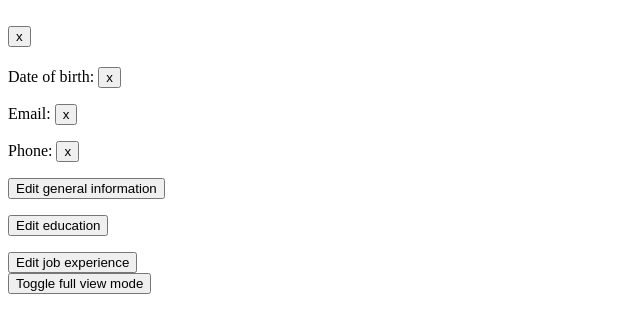
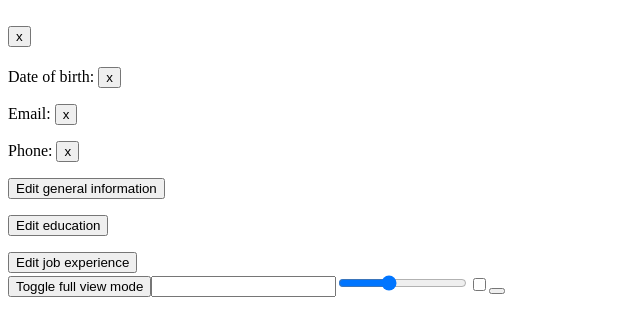
Before and after one commit to Diesel01/cv-project, a React (Create React App) app: page / in a window 1280 px wide. Shown: the top 336 px of the page, without its empty margins (0-640 px from the left). Built offline with nearby package versions, Linux system fonts and the light colour scheme.

Commit message:
Added a FontSelector component, which alters both ViewMode and App style. Still need to make a loto of changes to it.

```diff
--- a/src/App.js
+++ b/src/App.js
@@ -1,5 +1,4 @@
 import  React from "react";
-import Draggable from 'react-draggable';
 import uniqid from "uniqid";
 import { parseISO, format } from "date-fns";
 import GeneralInfo from "./components/GeneralInfo";
@@ -9,6 +8,7 @@ import { EducationForm } from "./components/EducationForm";
 import JobExp from './components/JobExp';
 import { JobExpForm } from "./components/JobExpForm";
 import ViewMode from "./components/ViewMode";
+import FontSelector from "./components/FontSelector"
 
 class App extends React.Component{
   constructor(){
@@ -180,6 +180,8 @@ class App extends React.Component{
 
         <ViewMode {...this.state} />
         <button onClick = {() => { document.getElementById("viewMode").hidden = false } }>Toggle full view mode</button>
+
+        <FontSelector></FontSelector>
       </>
     )
   }
--- /dev/null
+++ b/src/components/FontSelector.js
@@ -0,0 +1,53 @@
+import React from 'react';
+
+// Put items of Google fonts api into an array and map them into a radio input.
+// Put the imtes in a collapsible div and, after one is selected, display italics and weight options.
+// The inputs should be put into the 'data' url.
+
+export default class FormSelector extends React.Component{
+    constructor(){
+        super();
+
+        this.selectFont = this.selectFont.bind(this)
+    }
+
+    selectFont(family, weight, italics, id){
+        let data
+
+        if (family.includes(" ")){
+            let split = family.split(" ");
+            let addedInput = split[0].concat("+", split[1])
+            data = `https://fonts.googleapis.com/css2?family=${addedInput}:${italics},wght@1,${weight}&display=swap`
+
+        } else {
+            data = `https://fonts.googleapis.com/css2?family=${family}:${italics},wght@1,${weight}&display=swap`
+        }
+
+        let style = document.createElement("link")
+            style.rel = "stylesheet";
+            style.href = data;
+        document.head.appendChild(style)
+
+        let element = document.getElementById(`${id}`);
+            element.style.fontFamily = `${family}`
+            element.style.fontWeight = weight
+    }
+
+    render(){
+        return(
+            <>
+                <input type = "text" id = "fontInput"></input>
+                <input type = "range" id = "weightInput" min = "100" max = "900" step = "100" defaultValue = "400"></input>
+                <input type = "checkbox" id = "italicInput"></input>
+                <button onClick = {
+                    ()=>{
+                        let fontInput = document.getElementById("fontInput").value;
+                        let weightInput = document.getElementById("weightInput").value;
+                        let italicInput = document.getElementById("italicInput").value;
+                        this.selectFont(fontInput, weightInput, italicInput, "fullName")
+                    }
+                } />
+            </>
+        )
+    }
+}
--- a/src/components/GeneralInfo.js
+++ b/src/components/GeneralInfo.js
@@ -5,7 +5,7 @@ export default class GeneralInfo extends React.Component{
         const {firstName, secondName, dateBirth, email, phone, deleteGeneralInfo} = this.props
         return(
             <div>
-                <h2>
+                <h2 id = "fullName">
                     {firstName} {secondName}
                     <button onClick = {() => {deleteGeneralInfo("generalInfo", "firstName")}}>x</button>
                 </h2>
--- a/src/components/ViewMode.js
+++ b/src/components/ViewMode.js
@@ -10,7 +10,7 @@ export default class ViewMode extends React.Component{
             <div id = "viewMode" hidden = {true}>
                 <Draggable>
                 <div>
-                    <h2>
+                    <h2 id = "fullName">
                         {generalInfo.firstName} {generalInfo.secondName}
                     </h2>
 
```
